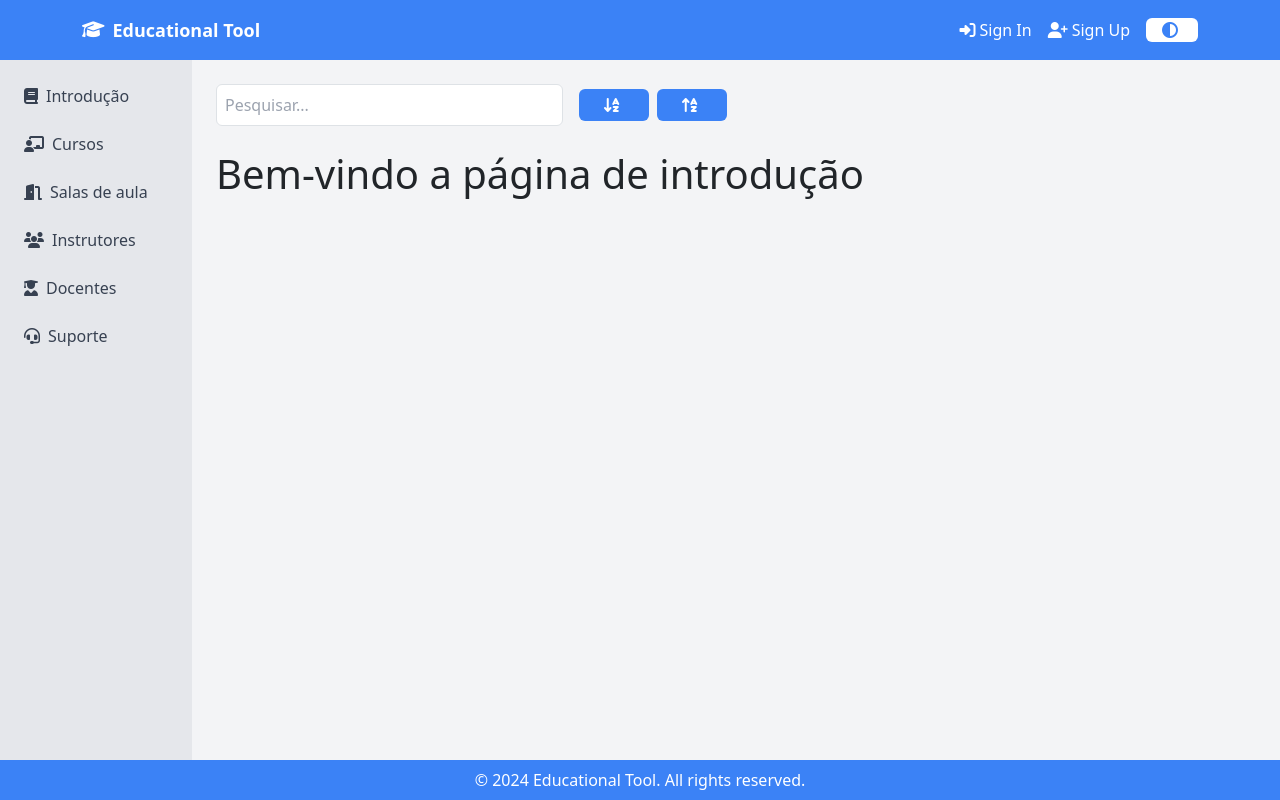
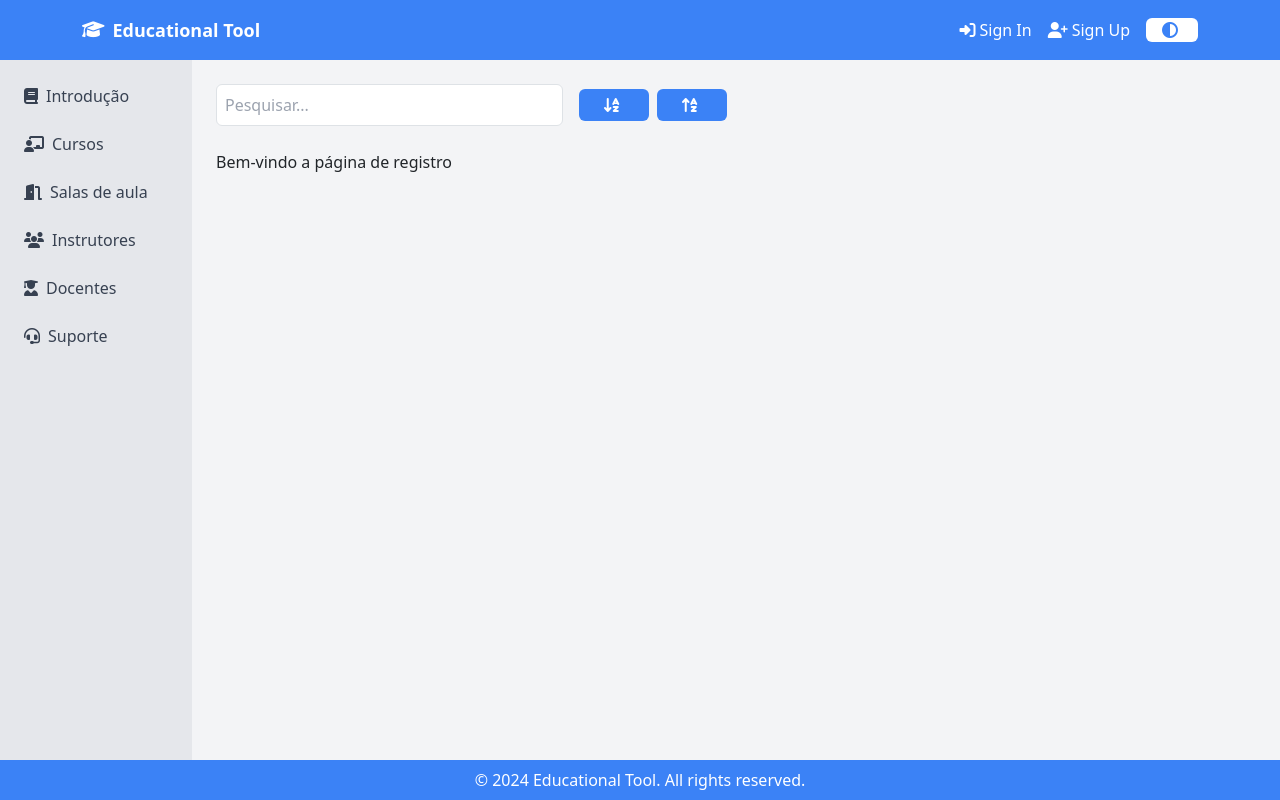
Before and after one commit to GuilhermeTSouza/TCC_frontend, an Angular app in the folder front_end/: page /signup in a window 1280 px wide. Built offline with nearby package versions, Linux system fonts and the light colour scheme.

Commit message:
Internal link

```diff
--- a/front_end/src/app/app.module.ts
+++ b/front_end/src/app/app.module.ts
@@ -10,6 +10,8 @@ import { ClassComponent } from './class/class.component';
 import { SupportComponent } from './support/support.component';
 import { routes } from './app.routes';
 import { InstructorComponent } from './instructor/instructor.component';
+import { SignInComponent } from './sign-in/sign-in.component';
+import { SignUpComponent } from './sign-up/sign-up.component';
 
 @NgModule({
   declarations: [
@@ -20,7 +22,9 @@ import { InstructorComponent } from './instructor/instructor.component';
     ClassroomComponent,
     TeacherComponent,
     ClassComponent,
-    SupportComponent
+    SupportComponent,
+    SignInComponent,
+    SignUpComponent
   ],
   imports: [
     BrowserModule,
--- a/front_end/src/app/app.routes.ts
+++ b/front_end/src/app/app.routes.ts
@@ -6,6 +6,8 @@ import { ClassroomComponent } from './classroom/classroom.component';
 import { TeacherComponent } from './teacher/teacher.component';
 import { ClassComponent } from './class/class.component';
 import { SupportComponent } from './support/support.component';
+import { SignInComponent } from './sign-in/sign-in.component';
+import { SignUpComponent } from './sign-up/sign-up.component';
 
 export const routes: Routes = [
   { path: '', redirectTo: '/introduction', pathMatch: 'full' },
@@ -16,6 +18,6 @@ export const routes: Routes = [
   { path: 'teacher', component:  TeacherComponent},
   { path: 'class', component:  ClassComponent},
   { path: 'support', component:  SupportComponent},
-  { path: 'sigin', component:  IntroductionComponent},
-  { path: 'signup', component:  IntroductionComponent},
+  { path: 'signup', component:  SignUpComponent},
+  { path: 'signin', component:  SignInComponent},
 ];
--- /dev/null
+++ b/front_end/src/app/sign-in/sign-in.component.html
@@ -0,0 +1 @@
+<p>Bem-vindo a página de login</p>
--- /dev/null
+++ b/front_end/src/app/sign-up/sign-up.component.html
@@ -0,0 +1 @@
+<p>Bem-vindo a página de registro</p>
```
Also changed, not shown: front_end/src/app/sign-in/sign-in.component.ts (added, +12 -0 lines), front_end/src/app/sign-up/sign-up.component.ts (added, +12 -0 lines), front_end/src/app/sign-in/sign-in.component.css (added), front_end/src/app/sign-up/sign-up.component.css (added).
